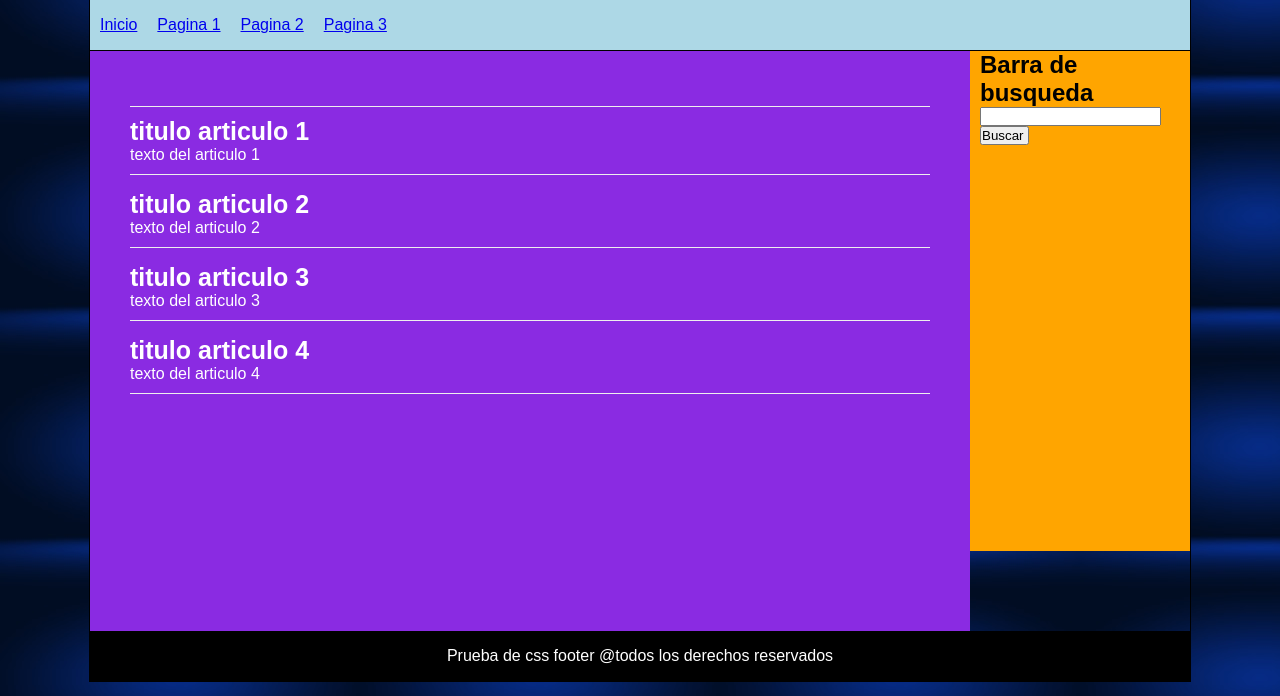
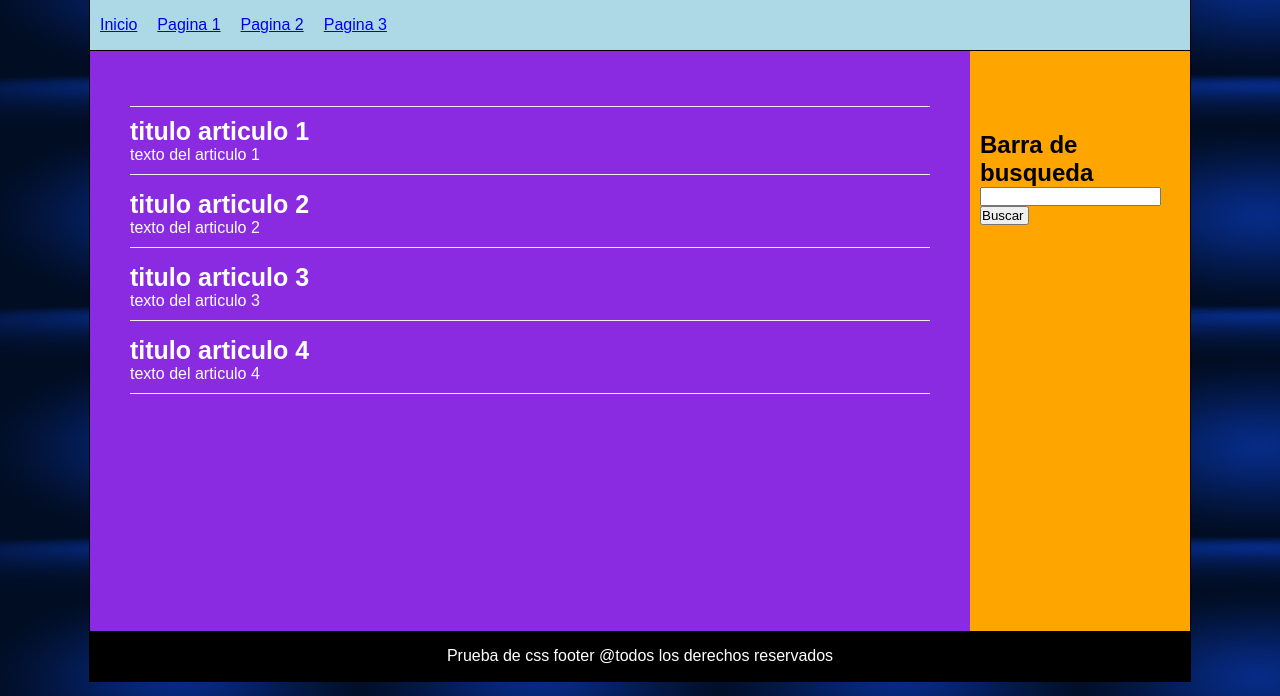
Before and after one commit to rodrigocoris/Css, a plain HTML site: page index.html in a window 1280 px wide. Shown: the part 104-800 px from the top of the page. Drawn offline with Linux system fonts and the light colour scheme.

Commit message:
Commit de estilos css

```diff
--- a/estilos.css
+++ b/estilos.css
@@ -82,7 +82,7 @@ aside{
     background: orange;
     padding-left: 10px;
     padding-right: 10px;
-    padding-top: 0px;
+    padding-top:80px;
 }
 
 footer{
```
